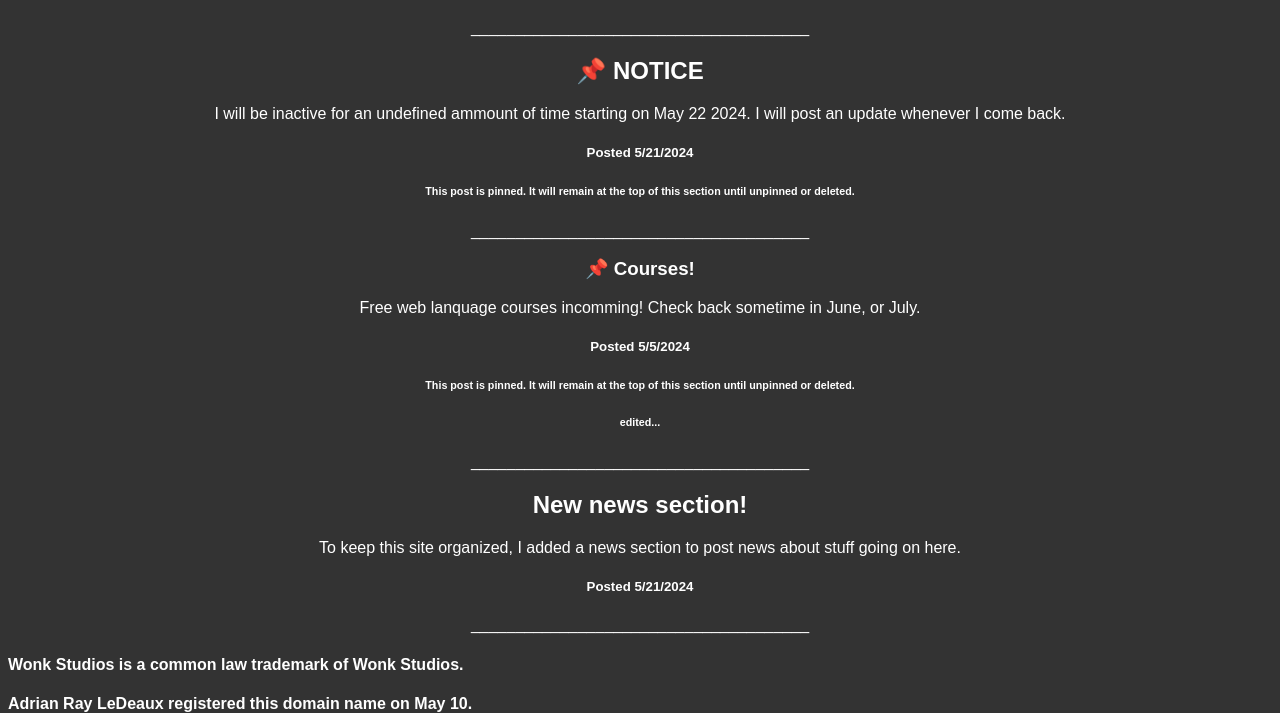
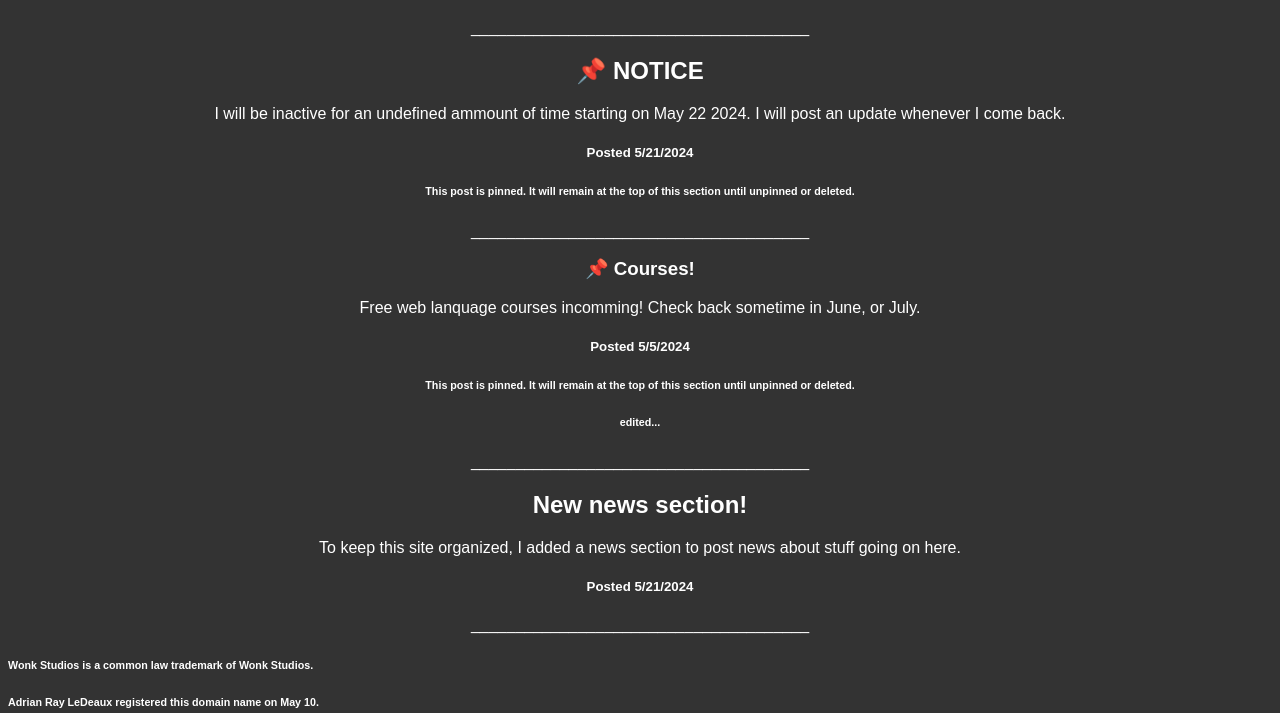
Before and after one commit to TheW0NK/Wonk, a plain HTML site: page index.html in a window 1280 px wide. Shown: the part 296-1009 px from the top of the page. Drawn offline with Linux system fonts and the light colour scheme.

Commit message:
Minor changes

```diff
--- a/index.html
+++ b/index.html
@@ -44,8 +44,8 @@
   <h5>Posted 5/21/2024</h5>
   <p>______________________________________</p>
 
-  <h4 style="text-align: left;">Wonk Studios is a common law trademark of Wonk Studios.</h4>
-  <h4 style="text-align: left;">Adrian Ray LeDeaux registered this domain name on May 10.</h4>
+  <h6 style="text-align: left;">Wonk Studios is a common law trademark of Wonk Studios.</h6>
+  <h6 style="text-align: left;">Adrian Ray LeDeaux registered this domain name on May 10.</h6>
 
 
   <script src="script.js"></script>
```
